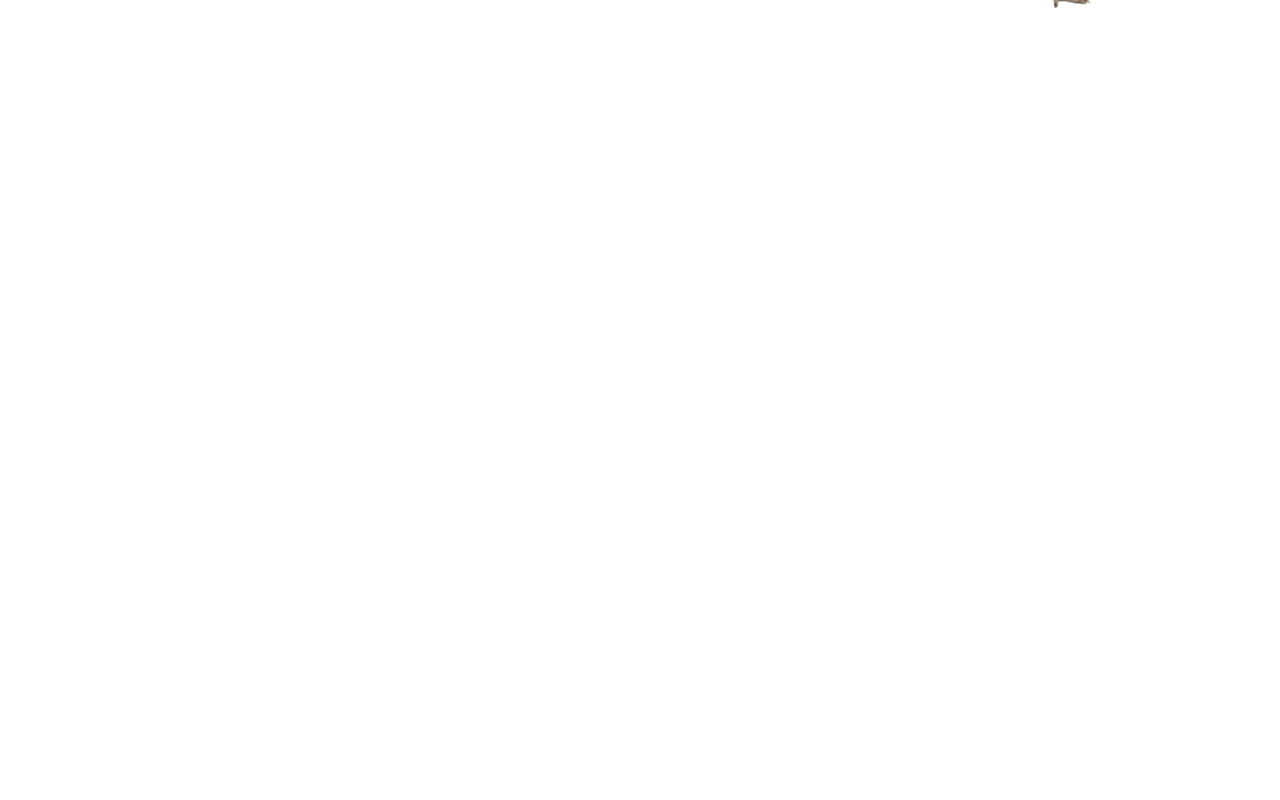
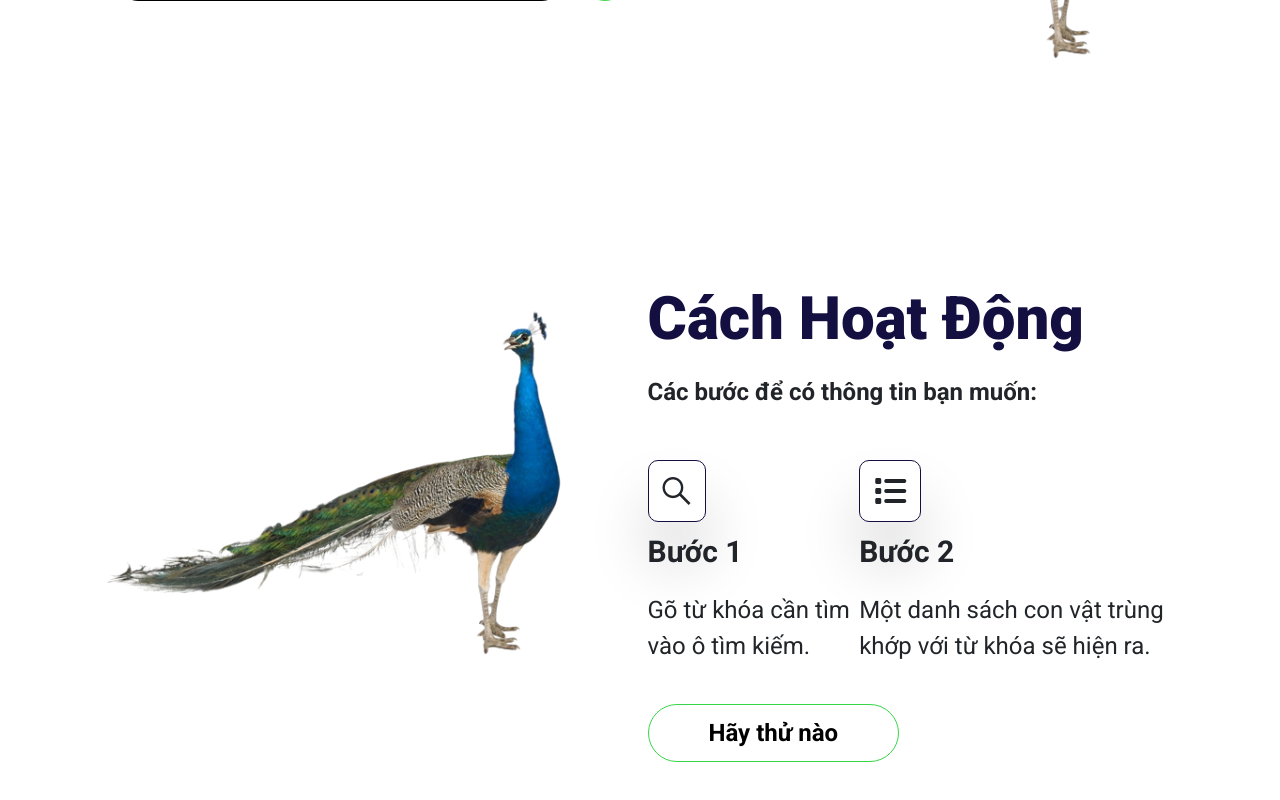
Before and after one commit to dth-an29/theAnimals, a React (Create React App) app: page / in a window 1280 px wide. Shown: the part 500-1300 px from the top of the page. Before the commit the page ends 800 px from the top, so only its background shows below. Built offline with nearby package versions, Linux system fonts and the light colour scheme.

Commit message:
Add about page

```diff
--- a/src/App.css
+++ b/src/App.css
@@ -25,8 +25,8 @@ ul {
 }
 
 .title {
-  font-size: 3rem;
-  font-weight: bold;
+  font-size: 6rem;
+  font-weight: 900;
   color: var(--black-color);
 }
 
--- a/src/App.js
+++ b/src/App.js
@@ -2,6 +2,7 @@ import React from 'react';
 import './App.css';
 import Header from './component/Heading';
 import Home from './component/Home';
+import About from './component/About';
 import 'bootstrap/dist/css/bootstrap.min.css';
 
 function App() {
@@ -9,6 +10,7 @@ function App() {
     <div className="App">
       <Header />
       <Home />
+      <About />
     </div>
   );
 }
--- /dev/null
+++ b/src/component/About.css
@@ -0,0 +1,51 @@
+.about {
+    padding: 100px 0;
+}
+
+.about-img {
+    width: 100%;
+}
+
+.about-des {
+    font-size: 2.4rem;
+    font-weight: 700;
+}
+
+.step {
+    display: flex;
+    flex: 1 1;
+    justify-content: space-between;
+    padding: 40px 0 30px;
+}
+
+.step-icon {
+    font-size: 3.2rem;
+    padding: 1.4rem;
+    border: 1px solid var(--black-color);
+    border-radius: 10px;
+    box-shadow: 0 4rem 6rem rgba(0, 0, 0, .15);
+}
+
+.title-step {
+    font-size: 3rem;
+    font-weight: 700;
+    line-height: 6rem;
+}
+
+.des-step {
+    font-size: 2.4rem;
+}
+
+.about-btn {
+    font-size: 2.4rem;
+    font-weight: 700;
+    padding: 1rem 6rem;
+    border-radius: 30px;
+    background-color: var(--white-color);
+    border: 1px solid var(--primary-color);
+}
+
+.about-btn:hover {
+    background-color: var(--primary-color);
+    color: var(--white-color);
+}
--- /dev/null
+++ b/src/component/About.js
@@ -0,0 +1,38 @@
+import React from 'react';
+import './About.css';
+import Img from '../assets/img/home_img.png';
+
+const About = () => {
+    return (
+        <div className="container about">
+            <div className="row">
+                <div className="col-md about-image">
+                    <img className='about-img' src={Img} alt="about-img"></img>
+                </div>
+
+                <div className="col-md about-content">
+                    <p className="title about-title">Cách Hoạt Động</p>
+                    <p className="about-des">Các bước để có thông tin bạn muốn:</p>
+
+                    <div className="step">
+                        <div className="about-step">
+                            <i class="fa-brands fa-sistrix step-icon"></i>
+                            <p className="title-step">Bước 1</p>
+                            <p className="des-step">Gõ từ khóa cần tìm vào ô tìm kiếm.</p>
+                        </div>
+
+                        <div className="about-step">
+                            <i class="fa-solid fa-list step-icon"></i>
+                            <p className="title-step">Bước 2</p>
+                            <p className="des-step">Một danh sách con vật trùng khớp với từ khóa sẽ hiện ra.</p>
+                        </div>
+                    </div>
+
+                    <button className='about-btn'>Hãy thử nào</button>
+                </div>
+            </div>
+        </div>
+    );
+}
+
+export default About;
--- a/src/component/Home.css
+++ b/src/component/Home.css
@@ -1,16 +1,15 @@
 .home {
-    padding: 50px 0;
+    padding: 100px 0;
 }
 
 .home-content {
     display: flex;
     flex-direction: column;
     justify-content: center;
-    /* align-items: flex-start; */
 }
 
 .home-title {
-    font-size: 8rem;
+    font-size: 10rem;
     line-height: 9rem;
     font-weight: 900;
     color: var(--black-color);
--- a/src/component/Home.js
+++ b/src/component/Home.js
@@ -8,7 +8,7 @@ const Home = () => {
             <div className='row'>
                 <div className='col-md home-content'>
                     <p className='title home-title'>Giúp Bạn</p>
-                    <p className='home-description'>Dễ Dàng Tra Cứu Thông Tin <br></br> Về Những Con Vật Mà Bạn Muốn</p>
+                    <p className='home-description'>Dễ Dàng Tra Cứu Thông Tin <br></br> Về Những Con Vật Mà Bạn Yêu Thích</p>
                     <div className='home-search'>
                         <input className='search-input' type="search" placeholder="Nhập vào đây để bắt đầu tìm kiếm..."></input>
                         <i class="fas fa-search search-icon"></i>
```
Also changed, not shown: 1 other file (tests, documents, lock files or other folders).
